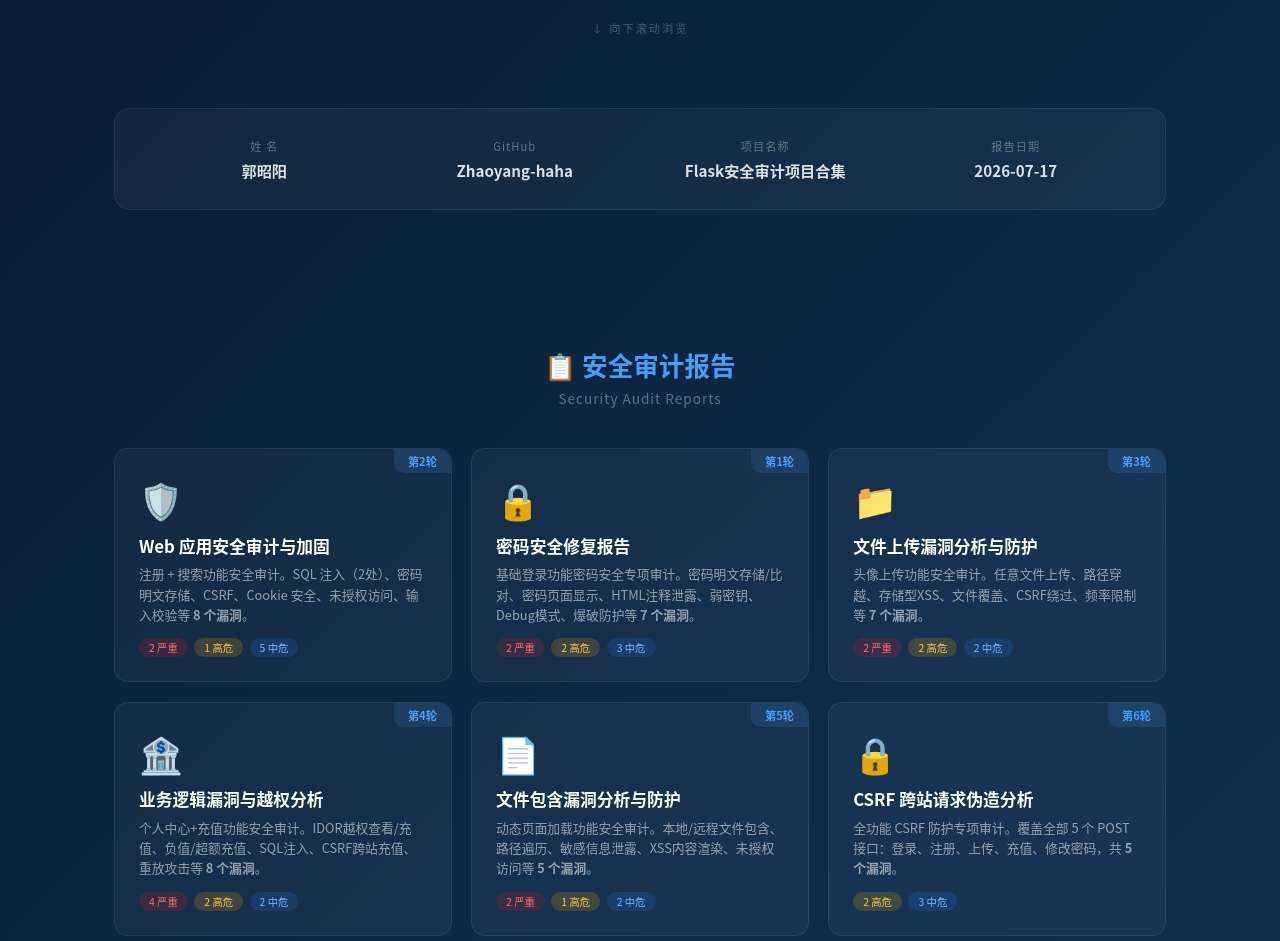
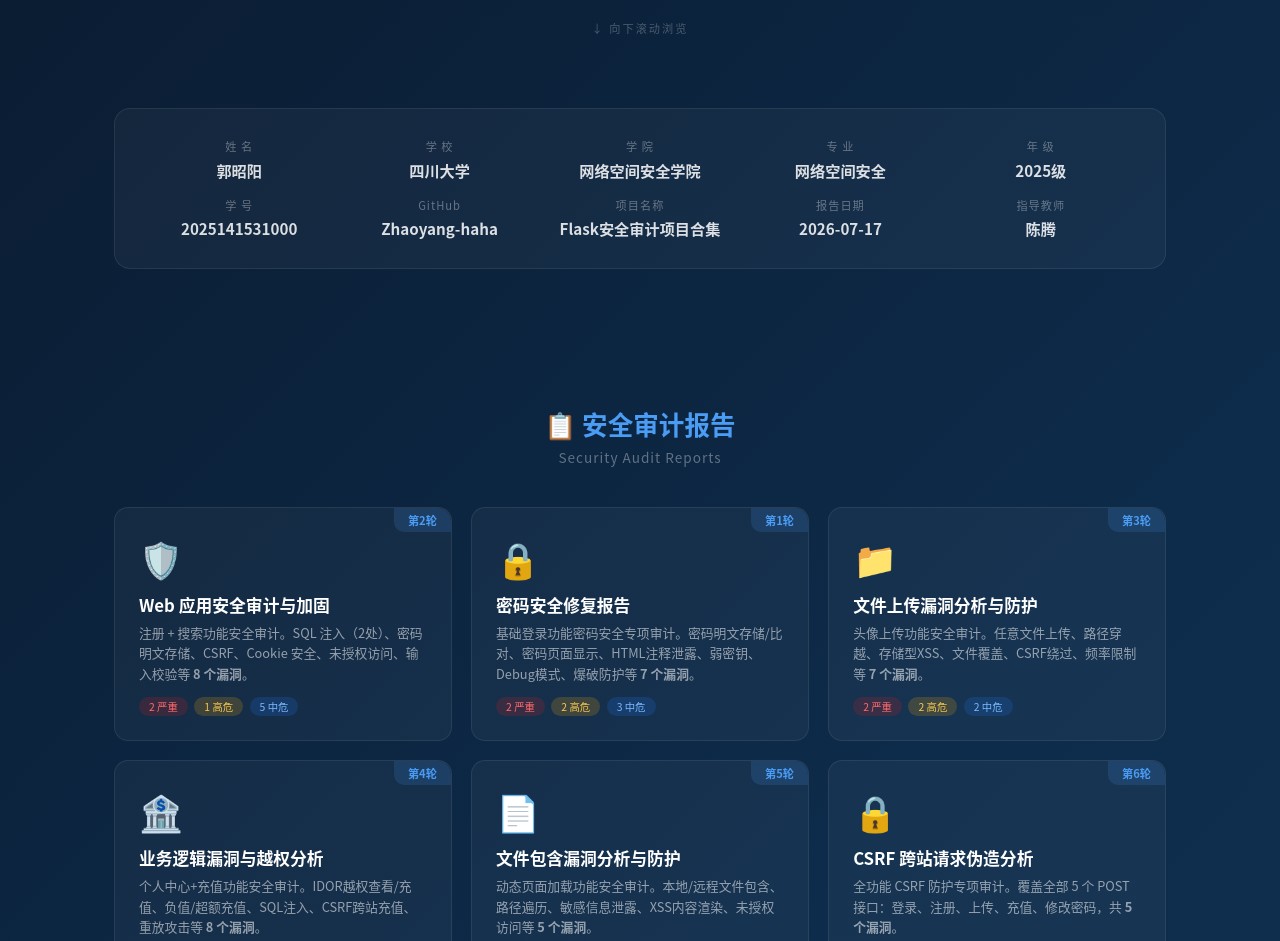
Before and after one commit to Zhaoyang-haha/flask-password-security-audit, a plain HTML site: page index.html in a window 1280 px wide. Shown: the part 740-1681 px from the top of the page. Drawn offline with Linux system fonts and the light colour scheme.

Commit message:
🎯 Final polish: add full student info to landing page & README
- Add school (四川大学), college (网络空间安全学院), major, class, student ID, advisor to landing page
- Add teacher info (陈腾) and internship report reference to README
- Optimize footer with complete academic info
- Prepare for final grading review

Co-Authored-By: Claude <noreply@anthropic.com>

```diff
--- a/index.html
+++ b/index.html
@@ -109,9 +109,15 @@ body{background:linear-gradient(135deg,#0a1628 0%,#0d2b4a 40%,#1a3f62 100%);min-
 <section class="section">
   <div class="info-card">
     <div class="item"><div class="label">姓 名</div><div class="value">郭昭阳</div></div>
+    <div class="item"><div class="label">学 校</div><div class="value">四川大学</div></div>
+    <div class="item"><div class="label">学 院</div><div class="value">网络空间安全学院</div></div>
+    <div class="item"><div class="label">专 业</div><div class="value">网络空间安全</div></div>
+    <div class="item"><div class="label">年 级</div><div class="value">2025级</div></div>
+    <div class="item"><div class="label">学 号</div><div class="value">2025141531000</div></div>
     <div class="item"><div class="label">GitHub</div><div class="value">Zhaoyang-haha</div></div>
     <div class="item"><div class="label">项目名称</div><div class="value">Flask安全审计项目合集</div></div>
     <div class="item"><div class="label">报告日期</div><div class="value">2026-07-17</div></div>
+    <div class="item"><div class="label">指导教师</div><div class="value">陈腾</div></div>
   </div>
 </section>
 
@@ -287,11 +293,13 @@ body{background:linear-gradient(135deg,#0a1628 0%,#0d2b4a 40%,#1a3f62 100%);min-
 <footer class="footer">
   <div class="section">
     <p><strong>郭昭阳</strong><span class="sep">|</span><strong>Zhaoyang-haha</strong></p>
+    <p>四川大学 · 网络空间安全学院 · 网络空间安全专业 · 2025级</p>
+    <p>学号：2025141531000 · 指导教师：陈腾</p>
     <p>Flask Web 应用安全审计与加固项目合集</p>
     <p><strong>实验环境：</strong>Kali Linux 2026.1 · Python Flask 3.1 · SQLite 3 · Burp Suite CE</p>
     <p><strong>靶机地址：</strong>http://192.168.14.129:5000</p>
     <p><strong>GitHub：</strong><a href="https://github.com/Zhaoyang-haha/flask-password-security-audit" target="_blank">github.com/Zhaoyang-haha/flask-password-security-audit</a></p>
-    <p style="margin-top:1rem;font-size:.7rem">&copy; 2026 · 课程项目作品</p>
+    <p style="margin-top:1rem;font-size:.7rem">&copy; 2026 · 四川大学本科实习报告 · 郭昭阳</p>
   </div>
 </footer>
 
```
Also changed, not shown: 1 other file.
